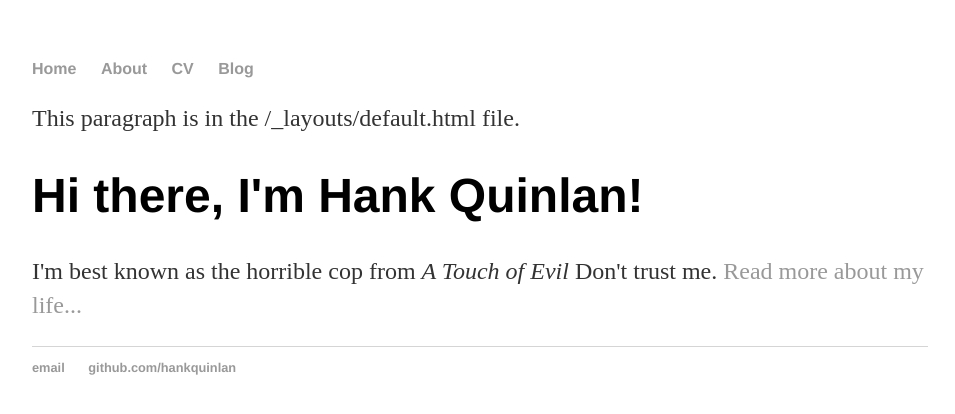
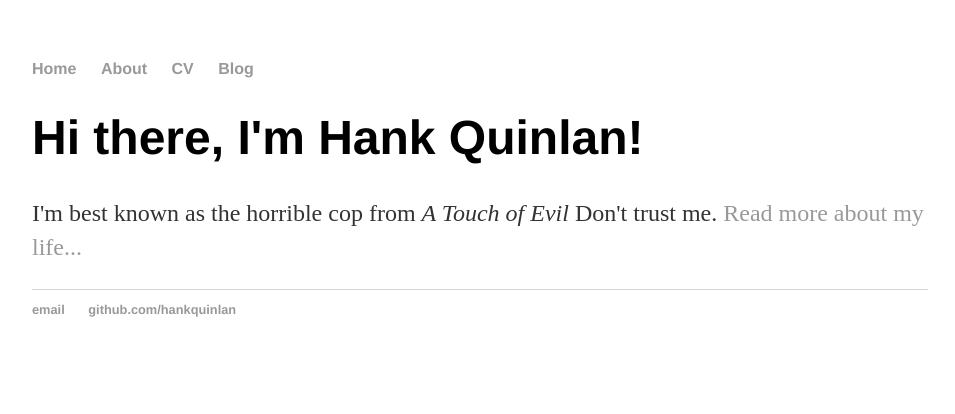
Before and after one commit to dswehla/dswehla.github.io, a Jekyll site: the page built from index.html, in a window 1280 px wide. Shown: the top 414 px of the page, without its empty margins (160-1115 px from the left). Built offline with Jekyll 4.4.1, drawn with Linux system fonts in a browser that asks for light colours.

Commit message:
Update default.html
Removed test text after fixing _config.yml

```diff
--- a/_layouts/default.html
+++ b/_layouts/default.html
@@ -15,7 +15,6 @@
         </ul>
     </nav>
     <div class="container">
-      <p>This paragraph is in the /_layouts/default.html file.</p>
 
     {{ content }}
 
```
